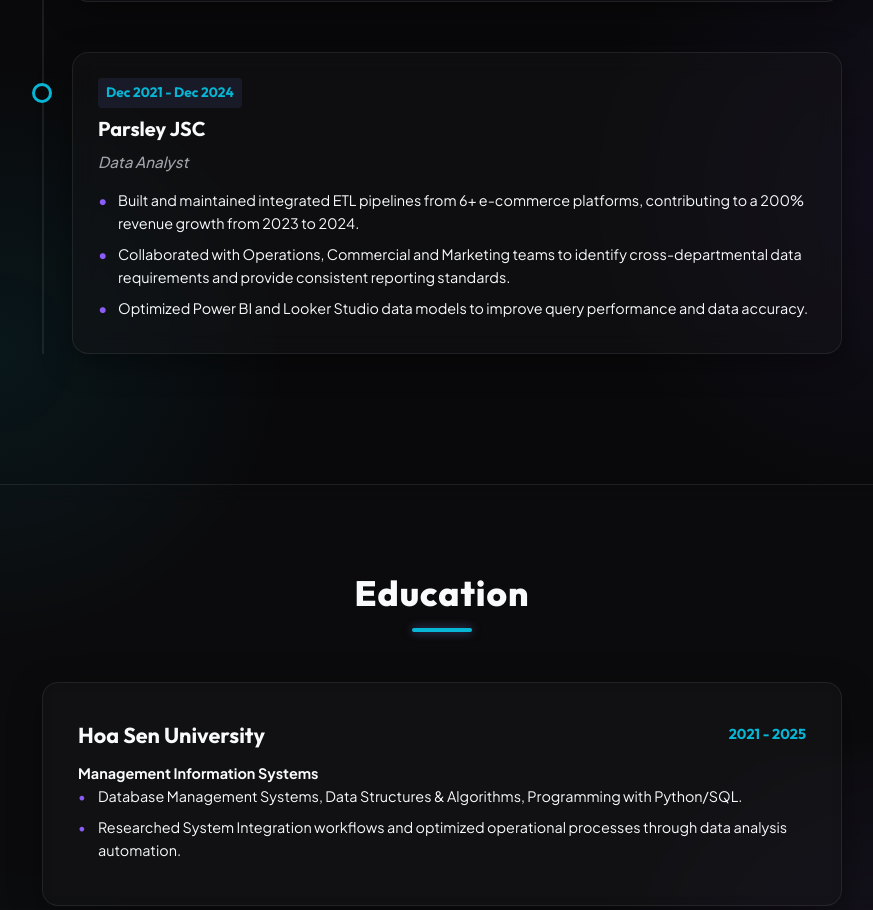
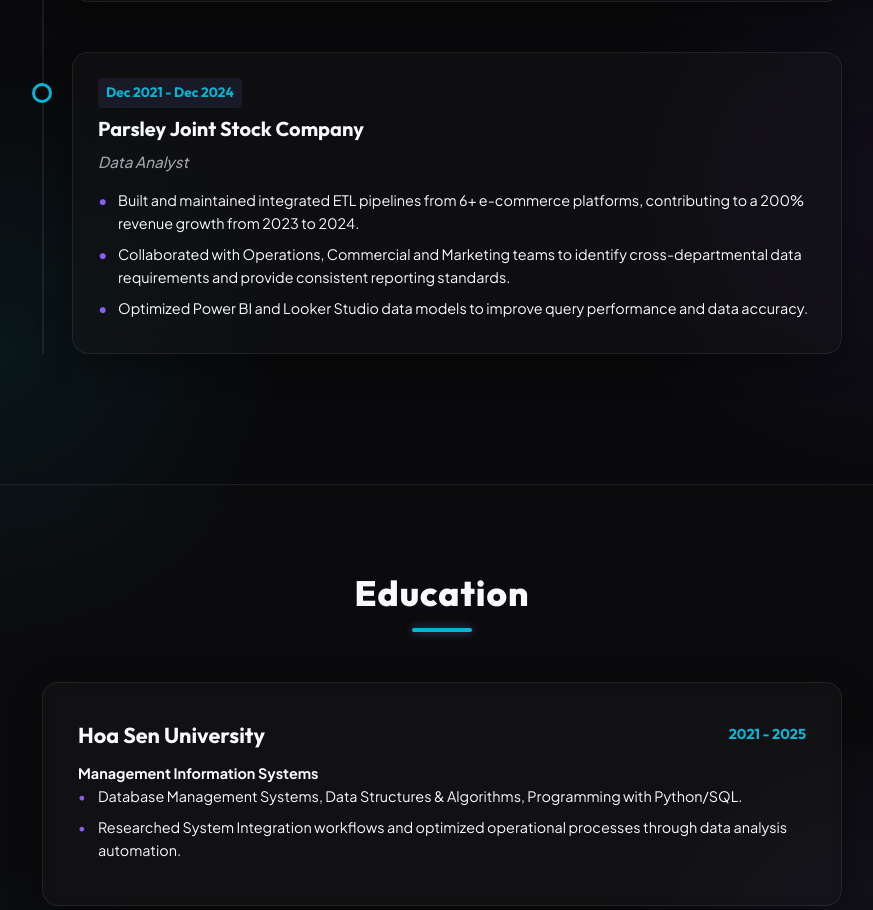
Before and after one commit to CterLQP/LQP-Portfolio-Web, a Next.js app: page / in a window 1280 px wide. Shown: the part 2447-3357 px from the top of the page, without its empty margins (198-1071 px from the left). Built offline with nearby package versions, Linux system fonts and the light colour scheme.

Commit message:
Update Parsley company name

```diff
--- a/src/data/translations.js
+++ b/src/data/translations.js
@@ -82,7 +82,7 @@
       exp1_desc2: "",
       exp1_desc3: "",
       exp2_date: "Dec 2021 - Dec 2024",
-      exp2_company: "Parsley JSC",
+      exp2_company: "Parsley Joint Stock Company",
       exp2_position: "Data Analyst",
       exp2_desc1: "Built and maintained integrated ETL pipelines from 6+ e-commerce platforms, contributing to a 200% revenue growth from 2023 to 2024.",
       exp2_desc2: "Collaborated with Operations, Commercial and Marketing teams to identify cross-departmental data requirements and provide consistent reporting standards.",
@@ -223,7 +223,7 @@
       exp1_desc2: "",
       exp1_desc3: "",
       exp2_date: "Tháng 12 2021 - Tháng 12 2024",
-      exp2_company: "Parsley JSC",
+      exp2_company: "Parsley Joint Stock Company",
       exp2_position: "Chuyên viên Phân tích Dữ liệu",
       exp2_desc1: "Xây dựng và duy trì luồng dữ liệu ETL tích hợp từ hơn 6 nền tảng thương mại điện tử, góp phần tăng trưởng 200% doanh thu trong năm 2023-2024.",
       exp2_desc2: "Phối hợp với các nhóm Vận hành, Thương mại và Tiếp thị để xác định yêu cầu dữ liệu liên phòng ban và cung cấp tiêu chuẩn báo cáo nhất quán.",
@@ -303,7 +303,7 @@
    - Managed data collection and validation for major B2B events, processing datasets of ~70,000 records.
    - Implemented end-to-end data cleaning processes to ensure data integrity.
 
-3. Parsley JSC - Data Analyst (Dec 2021 - Dec 2024)
+3. Parsley Joint Stock Company - Data Analyst (Dec 2021 - Dec 2024)
    - Built integrated ETL pipelines from 6+ e-commerce platforms, contributing to 200% revenue growth (2023-2024).
    - Collaborated with cross-functional teams to identify requirements and provide consistent reporting standards.
    - Optimized Power BI/Looker Studio data models to improve query performance and accuracy.
```
